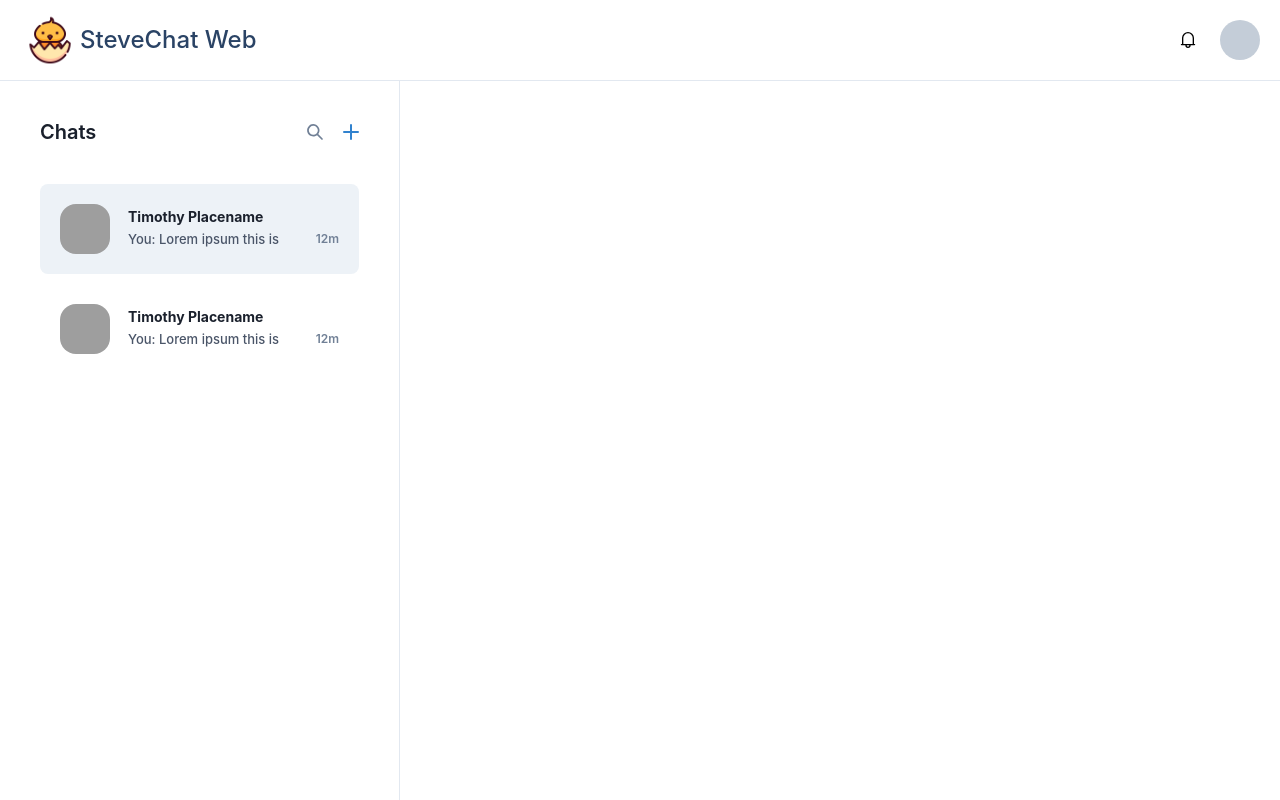
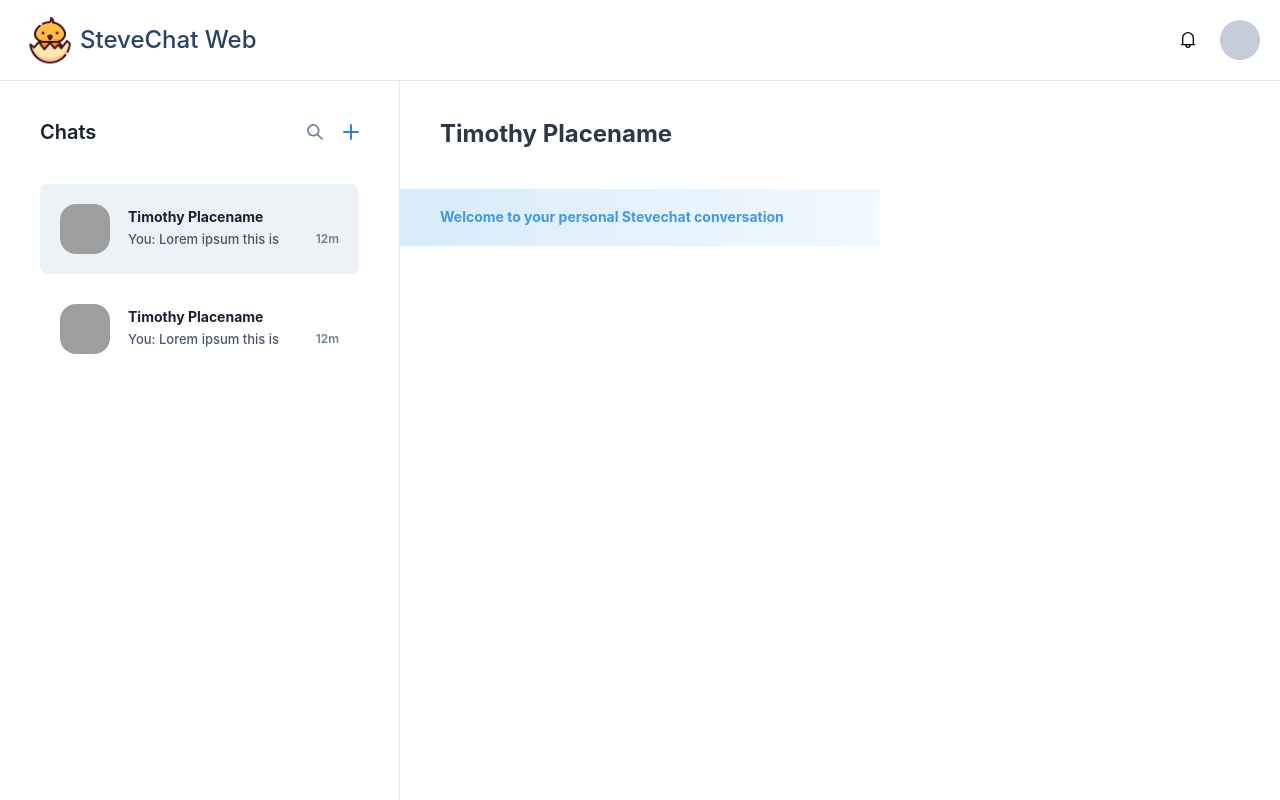
Before and after one commit to Matthew-Man/stevechat-web, a Next.js app: page / in a window 1280 px wide. Built offline with nearby package versions, Linux system fonts and the light colour scheme; grey boxes are pictures that could not be loaded.

Commit message:
Rendering new chatconversation component

```diff
--- a/src/MessageView.tsx
+++ b/src/MessageView.tsx
@@ -1,4 +1,5 @@
 import { Box, Grid } from "@chakra-ui/react";
+import ChatConversation from "./ChatConversation";
 import MessageSelection from "./MessageSelection";
 
 export default function MessageView() {
@@ -7,7 +8,7 @@ export default function MessageView() {
       <Box display={{ base: "none", md: "block" }} minW="400px">
         <MessageSelection />
       </Box>
-      <Box bgColor="white" />
+      <ChatConversation />
     </Grid>
   )
 }
```
